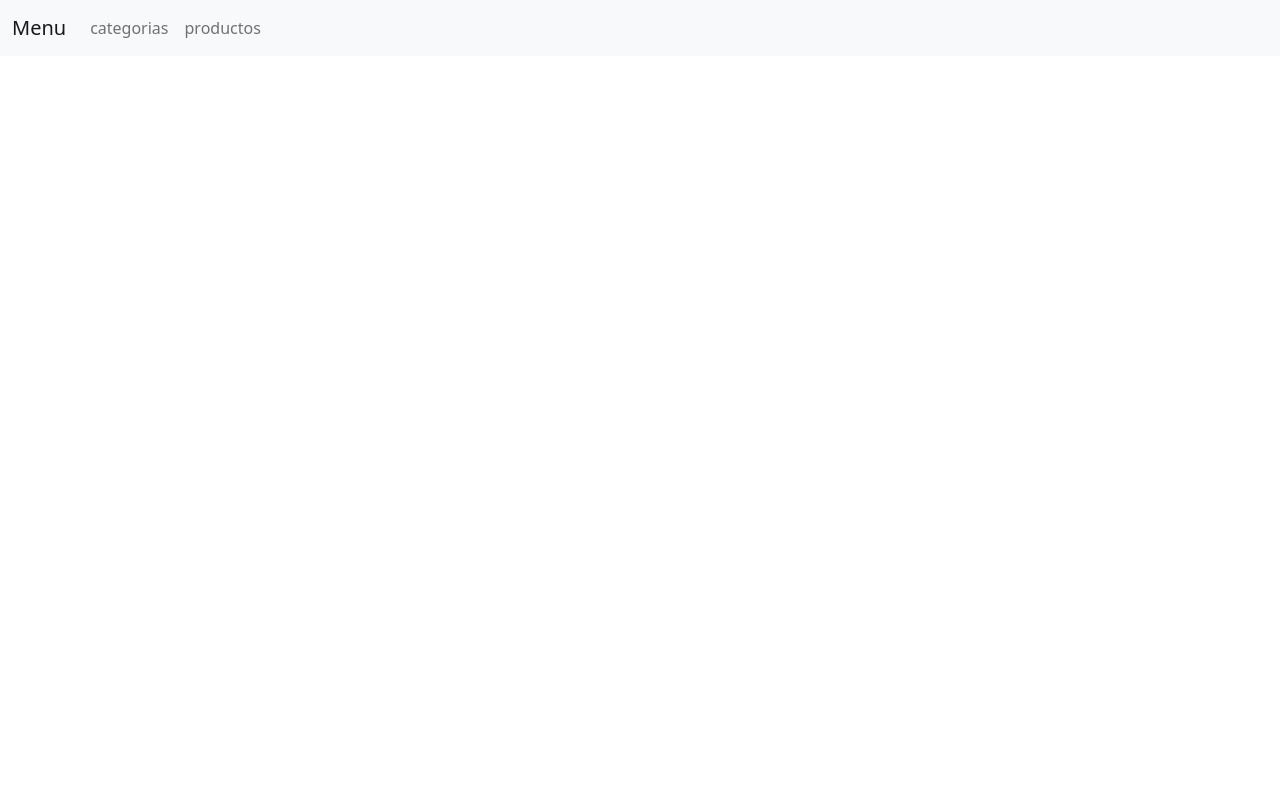
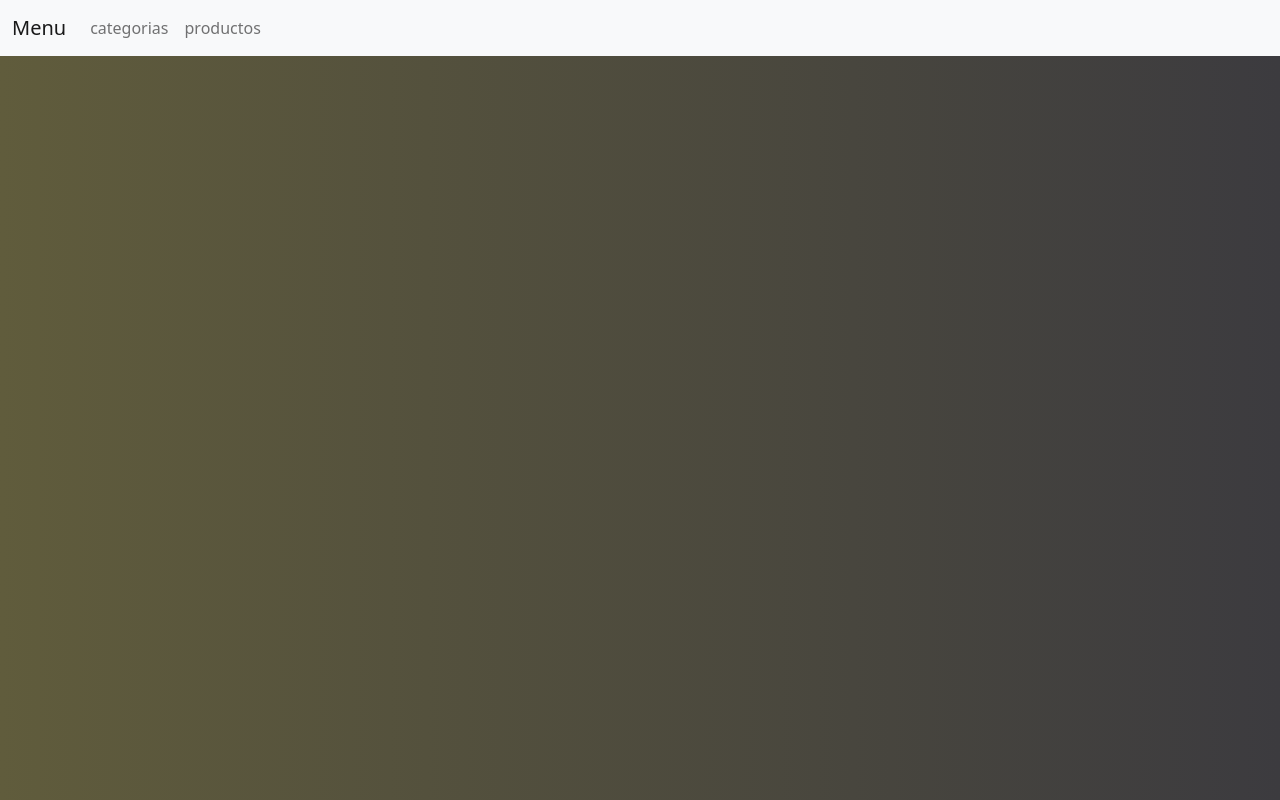
Before and after one commit to ProgramadoresMaestros/cicloivproject, a React (Create React App) app: page / in a window 1280 px wide. Built offline with nearby package versions, Linux system fonts and the light colour scheme.

Commit message:
frontend

```diff
--- a/package.json
+++ b/package.json
@@ -6,6 +6,7 @@
     "@testing-library/jest-dom": "^5.16.5",
     "@testing-library/react": "^13.4.0",
     "@testing-library/user-event": "^13.5.0",
+    "axios": "^1.1.3",
     "bootstrap": "^5.2.2",
     "react": "^18.2.0",
     "react-dom": "^18.2.0",
--- a/src/App.js
+++ b/src/App.js
@@ -10,8 +10,8 @@ function App() {
     <Router>
       <Navigation/>
       <div className='container p-4'>
-      <Route path="/categorias" components ={Createcategoria}/>
-      <Route path="/productos" components ={Createproductos}/>
+      <Route path="/categorias" component={props=><Createcategoria/>}/>
+      <Route path="/productos" component={props=><Createproductos/>}/>
       </div>
     </Router>
   );
--- a/src/components/Createproductos.js
+++ b/src/components/Createproductos.js
@@ -0,0 +1,43 @@
+import React, { Component } from "react";
+import axios from 'axios';
+
+export default class Createproductos extends Component {
+    state = {
+        productos: []
+    }
+    async componentDidMount() {
+        this.getproductos();
+    }
+    getproductos = async () => {
+        const rest = await axios.get('http://localhost:3000/productos');
+        this.setState({ productos:rest.data });
+
+    }
+
+    render() {
+        return (
+            <div className='row'>
+                <div className='col-md4'>
+                    Formulario
+                </div>
+                <div className='col-md8'>
+                    <ul className='list-group'>
+                        {
+                            this.state.productos.map(producto => (
+                                <li
+                                    className='list-group-item list-group-item-action'
+                                    key={producto.id}
+                                >
+                                    {producto.name}
+                                </li>
+                            )
+
+                            )
+                        }
+                    </ul>
+                </div>
+            </div>
+
+        )
+    }
+}
--- a/src/index.css
+++ b/src/index.css
@@ -1,13 +1,6 @@
-body {
-  margin: 0;
-  font-family: -apple-system, BlinkMacSystemFont, 'Segoe UI', 'Roboto', 'Oxygen',
-    'Ubuntu', 'Cantarell', 'Fira Sans', 'Droid Sans', 'Helvetica Neue',
-    sans-serif;
-  -webkit-font-smoothing: antialiased;
-  -moz-osx-font-smoothing: grayscale;
+body{
+    background: #3C3B3F;  /* fallback for old browsers */
+    background: -webkit-linear-gradient(to right, #605C3C, #3C3B3F);  /* Chrome 10-25, Safari 5.1-6 */
+    background: linear-gradient(to right, #605C3C, #3C3B3F); /* W3C, IE 10+/ Edge, Firefox 16+, Chrome 26+, Opera 12+, Safari 7+ */
+
 }
-
-code {
-  font-family: source-code-pro, Menlo, Monaco, Consolas, 'Courier New',
-    monospace;
-}
```
Also changed, not shown: src/index.js (+5 -5 lines), 1 other file (tests, documents, lock files or other folders).
